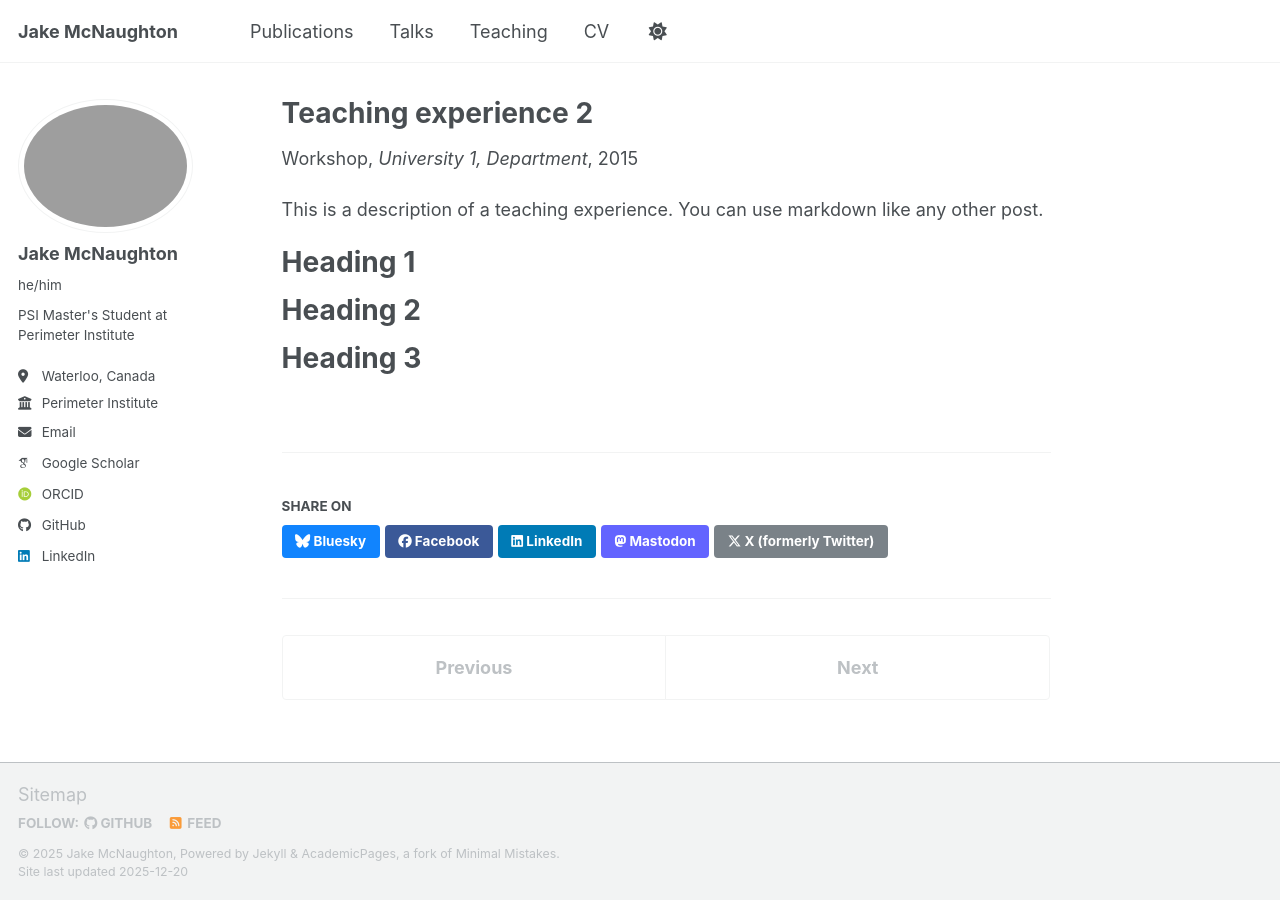
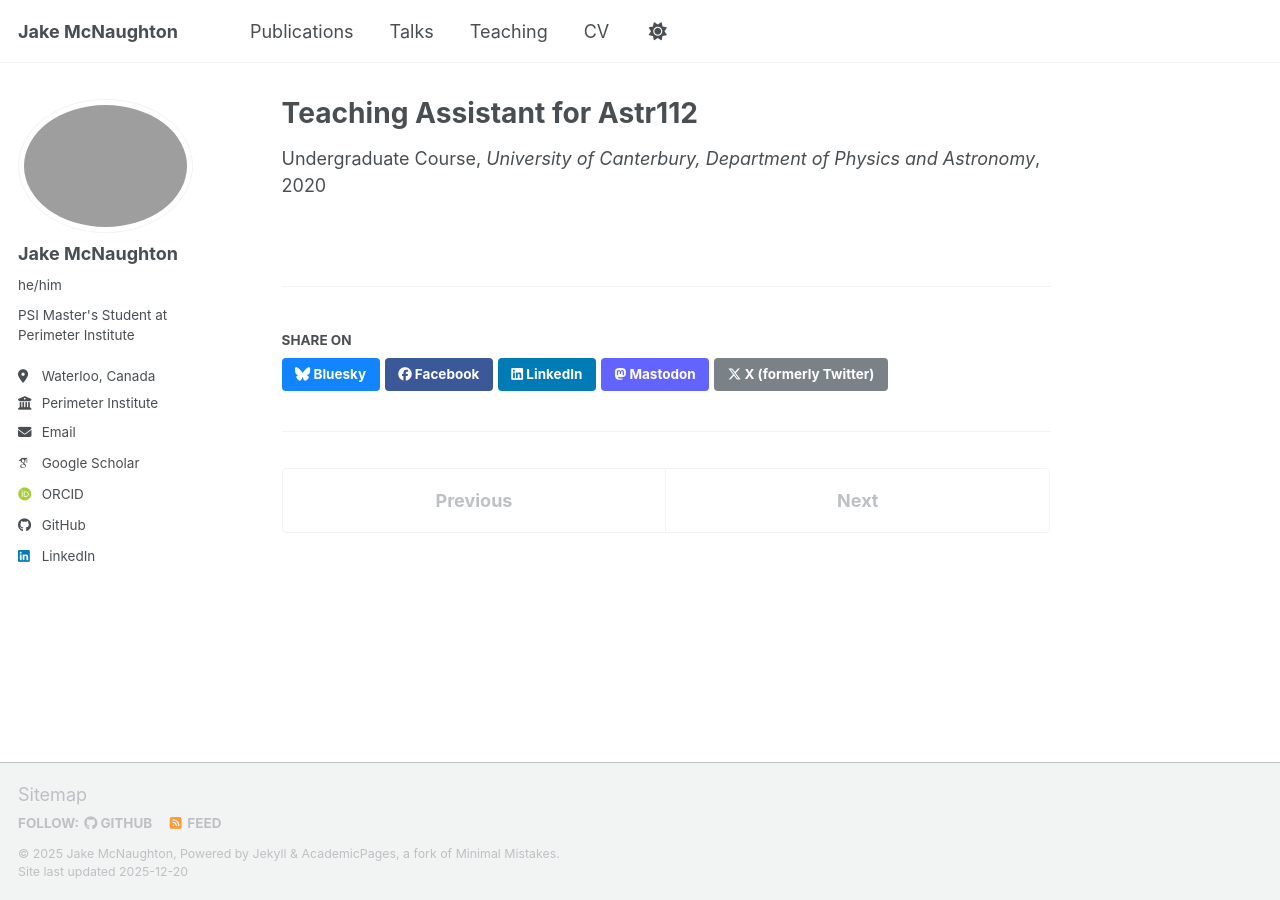
Before and after one commit to jakemcnaughton/jakemcnaughton.github.io, a Jekyll site: the page built from _teaching/2015-spring-teaching-2.md, in a window 1280 px wide. Built offline with Jekyll 4.4.1, drawn with Linux system fonts in a browser that asks for light colours; some web fonts are replaced; a script bundle is joined from its source files by our own code; library files that are not in the unit come from our copies.

Commit message:
Update teaching experience details for Astr112

```diff
--- a/_teaching/2015-spring-teaching-2.md
+++ b/_teaching/2015-spring-teaching-2.md
@@ -1,20 +1,9 @@
 ---
-title: "Teaching experience 2"
+title: "Teaching Assistant for Astr112"
 collection: teaching
-type: "Workshop"
+type: "Undergraduate Course"
 permalink: /teaching/2015-spring-teaching-1
-venue: "University 1, Department"
-date: 2015-01-01
-location: "City, Country"
+venue: "University of Canterbury, Department of Physics and Astronomy"
+date: 2020-01-01
+location: "Christchurch, New Zealand"
 ---
-
-This is a description of a teaching experience. You can use markdown like any other post.
-
-Heading 1
-======
-
-Heading 2
-======
-
-Heading 3
-======
```
